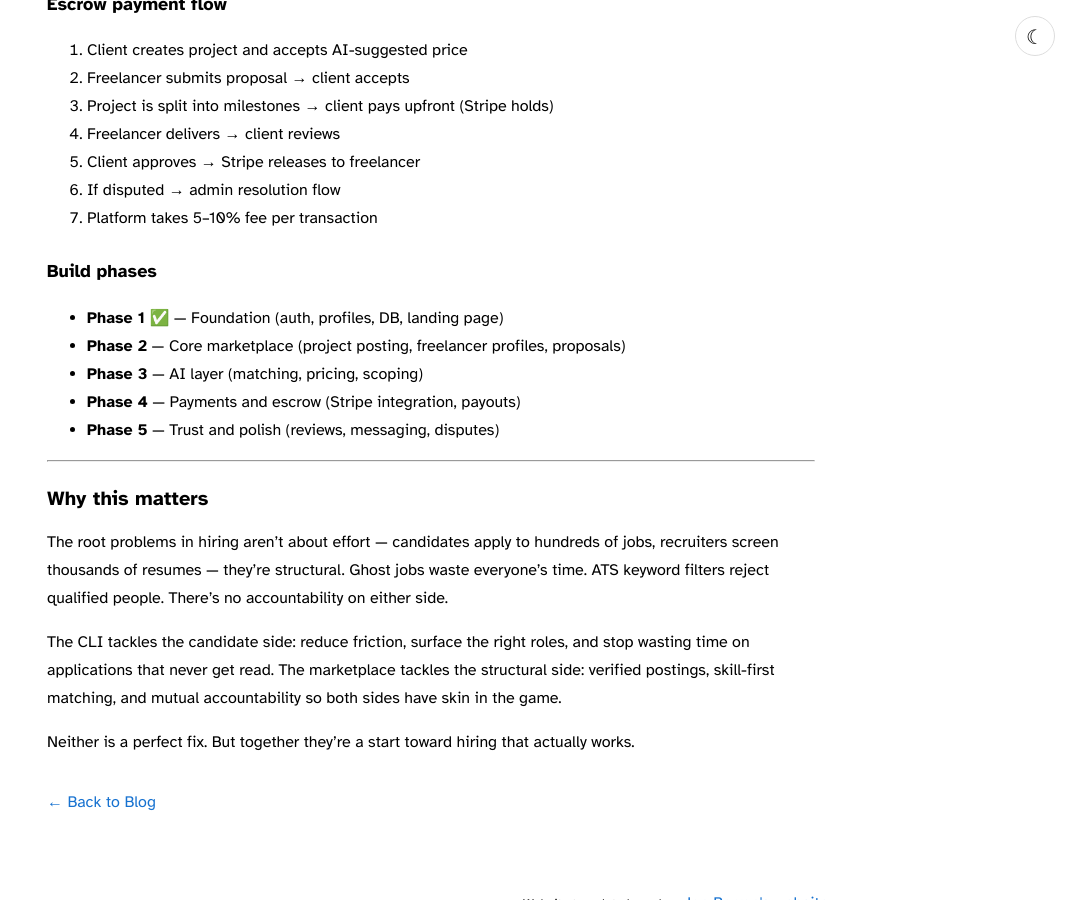
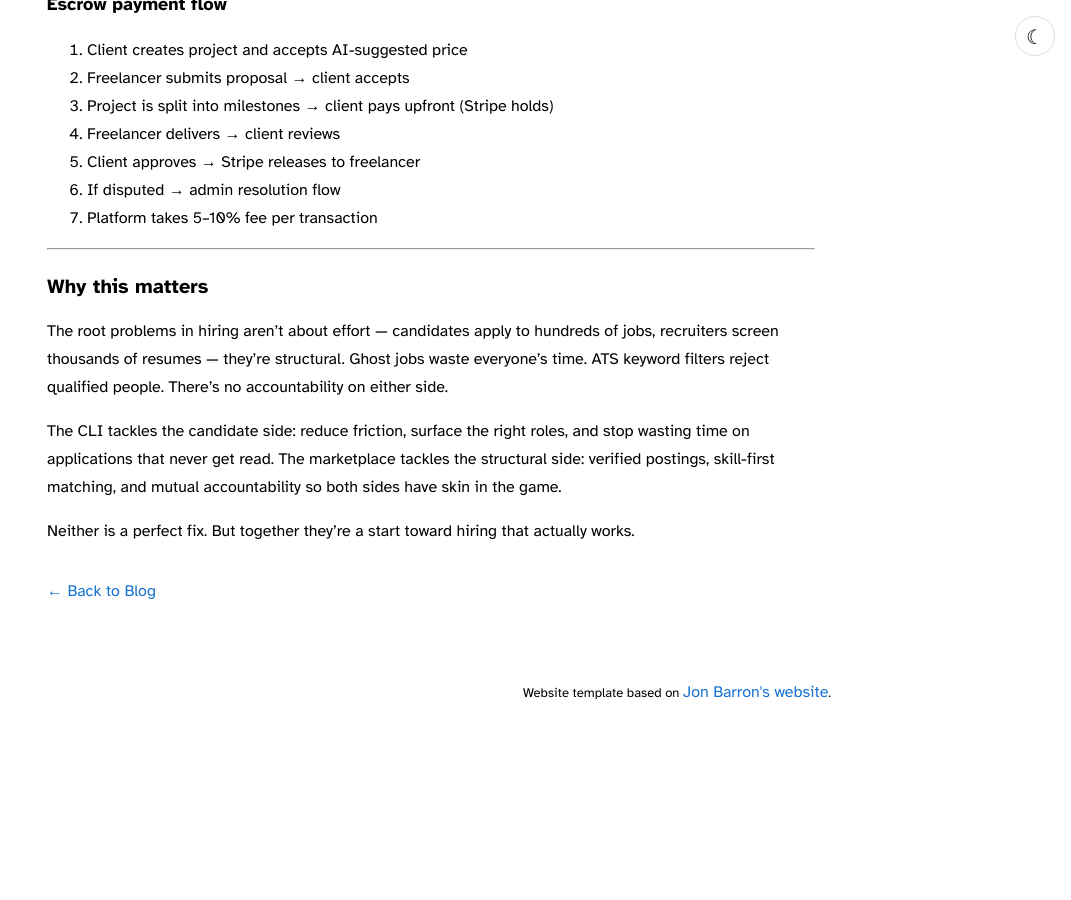
Before and after one commit to skr3178/skr3178.github.io, a Jekyll site: the page built from _posts/2026-03-30-odin-ai-job-platform.md, in a window 1280 px wide and 900 px high, scrolled down 2552 px. Shown: the whole window, without its empty margins (209-1280 px from the left). Built offline with Jekyll 4.4.1, drawn with Linux system fonts in a browser that asks for light colours; after the commit the page ends 3279 px from its top, so only the background shows below that.

Commit message:
Remove build phases from Odin blog post
Co-Authored-By: Claude Sonnet 4.6 <noreply@anthropic.com>

```diff
--- a/_posts/2026-03-30-odin-ai-job-platform.md
+++ b/_posts/2026-03-30-odin-ai-job-platform.md
@@ -57,14 +57,6 @@ An Alibaba-style freelance marketplace connecting clients with freelancers globa
 6. If disputed → admin resolution flow
 7. Platform takes 5–10% fee per transaction
 
-### Build phases
-
-- **Phase 1** ✅ — Foundation (auth, profiles, DB, landing page)
-- **Phase 2** — Core marketplace (project posting, freelancer profiles, proposals)
-- **Phase 3** — AI layer (matching, pricing, scoping)
-- **Phase 4** — Payments and escrow (Stripe integration, payouts)
-- **Phase 5** — Trust and polish (reviews, messaging, disputes)
-
 ---
 
 ## Why this matters
```
